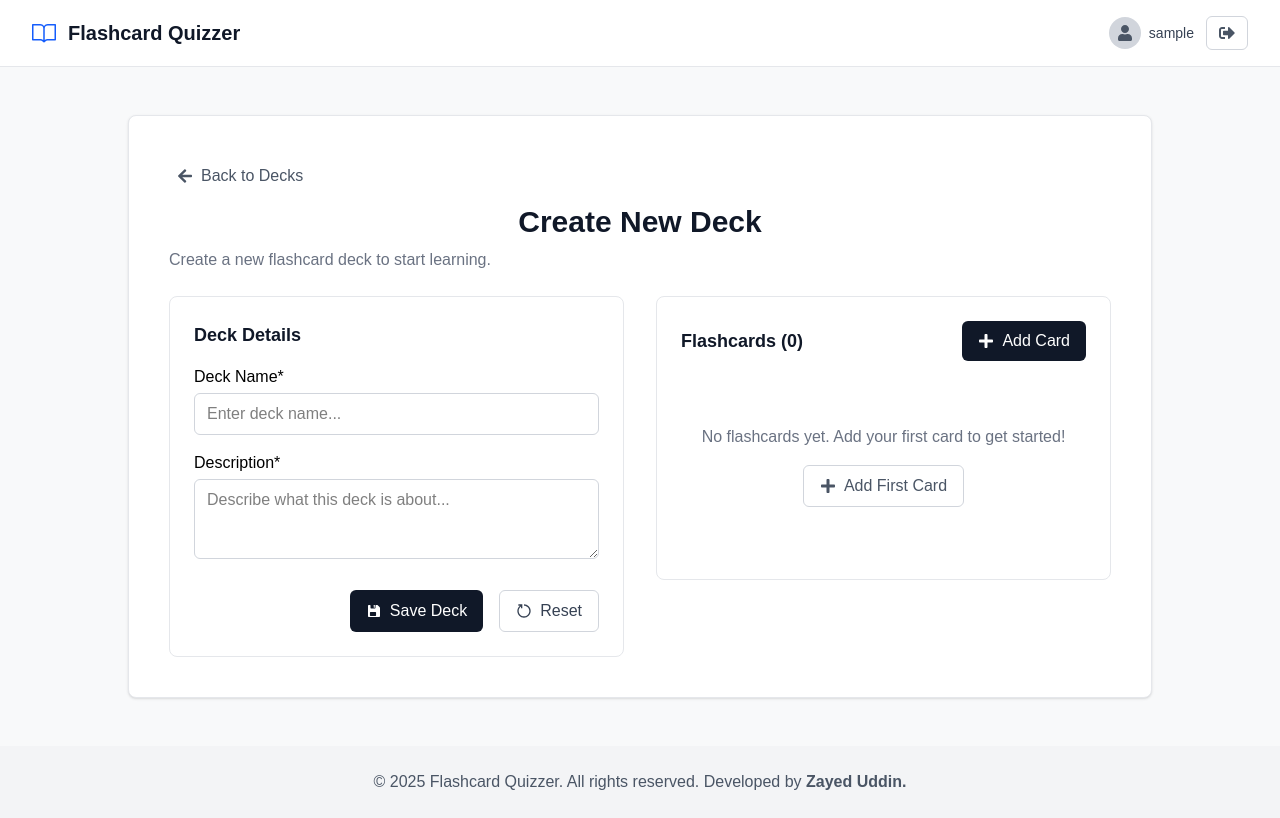
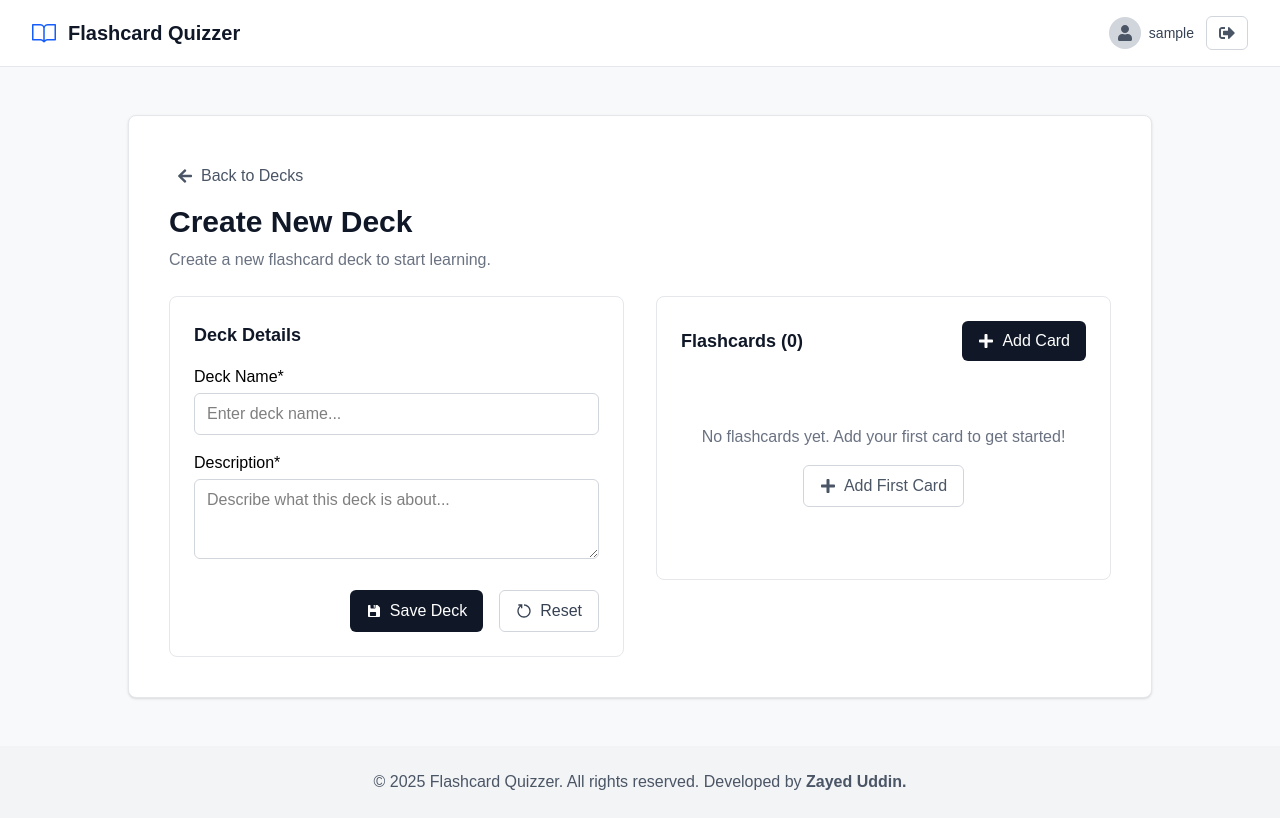
Before and after one commit to Zayed-Mohammed-Uddin/flashcard-quizzer, a React (Vite) app: page /create-deck in a window 1280 px wide. Built offline with nearby package versions, Linux system fonts and the light colour scheme; sample sign-in values are in the browser's storage; a web font is replaced by a local one.

Commit message:
minor issues fixed header

```diff
--- a/src/components/LandingPage.jsx
+++ b/src/components/LandingPage.jsx
@@ -13,7 +13,7 @@ function LandingPage() {
 
 	return (
 		<div className="max-w-md mx-auto">
-			<ContentHeader type="vertical">
+			<ContentHeader type="vertical" className="text-center">
 				<Heading as="h1">Welcome to Flashcard Quizzer</Heading>
 				<SubText className="text-center">
 					Master your learning with spaced repetition flashcards.
--- a/src/ui/Heading.jsx
+++ b/src/ui/Heading.jsx
@@ -3,15 +3,15 @@ import tw from "tailwind-styled-components";
 const StyledHeading = tw.h1`
   ${(props) => {
 		if (props.as === "h1") {
-			return "text-2xl sm:text-3xl font-bold mb-2 text-center";
+			return "text-2xl sm:text-3xl font-bold mb-2";
 		}
 		if (props.as === "h2") {
-			return "text-xl sm:text-2xl font-semibold mb-2 text-center";
+			return "text-xl sm:text-2xl font-semibold mb-2";
 		}
 		if (props.as === "h3") {
-			return "text-lg sm:text-xl font-semibold mb-2 text-center";
+			return "text-lg sm:text-xl font-semibold mb-2";
 		}
-		return "text-base sm:text-lg font-medium mb-2 text-center";
+		return "text-base sm:text-lg font-medium mb-2";
   }}
   text-gray-900
 `;
```
Also changed, not shown: src/App.jsx (+4 -4 lines).
